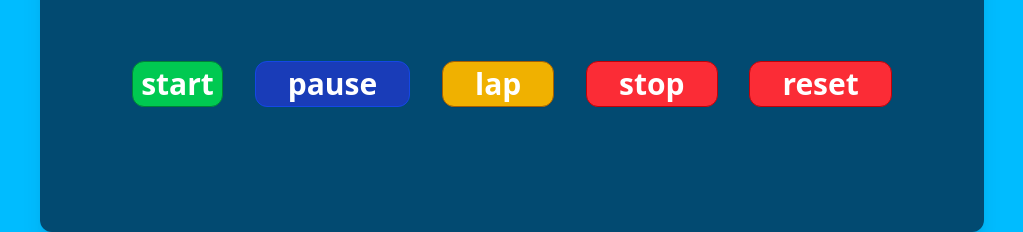
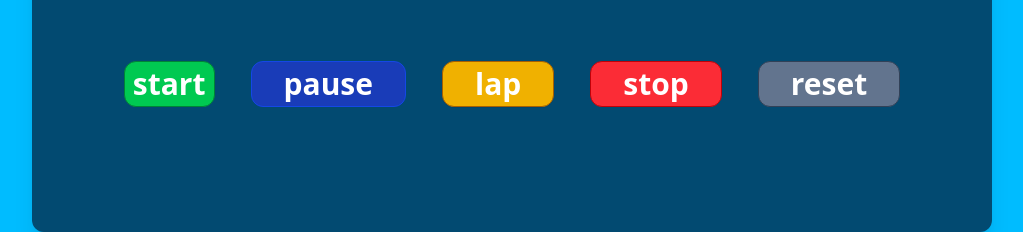
Before and after one commit to Manas-Kalamkar/project_3_stopwatch, a website: page index.html in a window 1280 px wide. Shown: the part 568-800 px from the top of the page, without its empty margins (128-1151 px from the left). Drawn offline with Linux system fonts and the light colour scheme.

Commit message:
index.html

```diff
--- a/index.html
+++ b/index.html
@@ -38,18 +38,19 @@
     <div id="buttonsAndLapScreen" class="lg:flex lg:flex-col  sm:text-3xl">
 
         <!-- buttons -->
-        <div id="buttons" class="@sm:flex @lg:flex-row align-middle justify-center mt-5 @sm:flex-col ">
-            <button id="start" class="px-12 bg-green-500 border border-green-700 m-3 rounded-xl text-white font-bold pt-1 pb-1 lg:px-2">start</button>
+        <div id="buttons" class="grid grid-cols-2 gap-3 justify-center items-center mt-5 sm:flex sm:flex-col lg:flex-row">
+            <button id="start" class=" px-12 bg-green-500 border border-green-700 m-3 rounded-xl text-white font-bold pt-1 pb-1 lg:px-2">start</button>
             <button id="pause" class="px-12 bg-blue-800 border border-blue-700 m-3 rounded-xl text-white font-bold pt-1 pb-1 sm:px-8">pause</button>
             <button id="lap" class="px-12 bg-yellow-500 border border-yellow-700 m-3 rounded-xl text-white font-bold pt-1 pb-1 shadow-2xs sm:px-8 ">lap</button>
             <button id="stop" class="px-12 bg-red-500 border border-red-700 m-3 rounded-xl text-white font-bold pt-1 pb-1 sm:px-8 ">stop</button>
-            <button id="reset" class="px-12 bg-red-500 border border-red-700 m-3 rounded-xl text-white font-bold pt-1 pb-1 sm:px-8 ">reset</button>
+            <button id="reset" class="px-12 bg-slate-500 border border-slate-700 m-3 rounded-xl text-white font-bold pt-1 pb-1 sm:px-8 ">reset</button>
         </div>
 
         <div>
 
             <!-- lap screen -->
-            <ul id="laps" class="hidden  text-3xl text-white p-4 bg-black rounded-xl border border-orange-300 text-start font-bold "></ul>
+            <ul id="laps" class="  text-3xl text-white text-start font-bold ">
+            </ul>
 
         </div>
 
```
